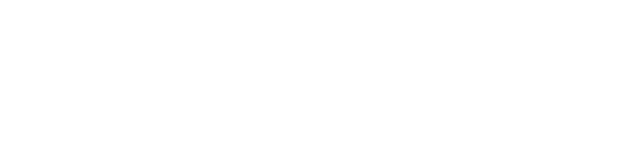
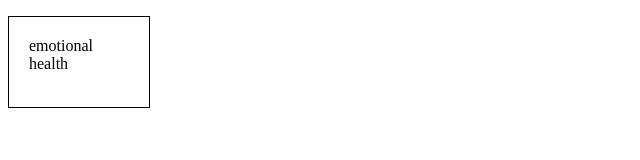
Before and after one commit to tre2923/site, a plain HTML site: page index.html in a window 1280 px wide. Shown: the whole page, without its empty margins (0-640 px from the left). Drawn offline with Linux system fonts and the light colour scheme.

Commit message:
update html

```diff
--- a/index.html
+++ b/index.html
@@ -7,6 +7,6 @@
 		<link rel="stylesheet" type="text/css" href="styles.css">
 	</head>
 	<body>
-
+		<p>emotional health</p>
 	</body>
 </html>
```
